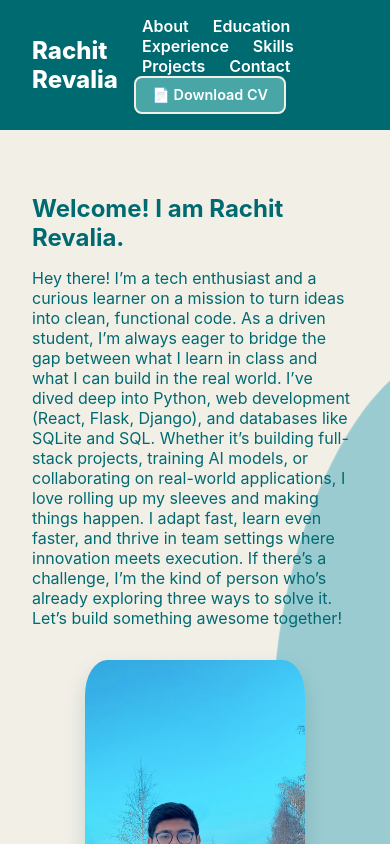
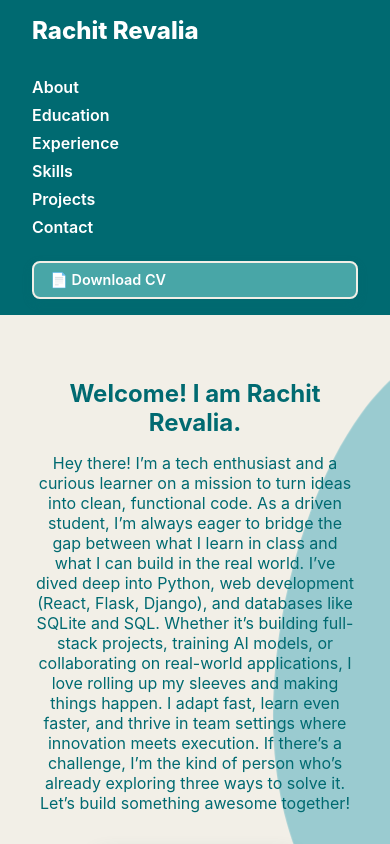
Before and after one commit to rachitrevalia/portfolio, a React (Create React App) app: page / in a window 390 px wide. Shown: the top 844 px of the page. Built offline with nearby package versions, Linux system fonts and the light colour scheme.

Commit message:
made it responsive

```diff
--- a/src/styles.css
+++ b/src/styles.css
@@ -395,3 +395,57 @@ svg {
 .project-link{
     text-decoration: none;
 }
+
+@media (max-width: 768px) {
+    header {
+      flex-direction: column;
+      align-items: flex-start;
+      gap: 1rem;
+    }
+
+    nav {
+      display: flex;
+      flex-direction: column;
+      width: 100%;
+      gap: 0.5rem;
+      margin-top: 1rem;
+    }
+
+    nav a {
+      margin-left: 0;
+    }
+
+    .about-content {
+      flex-direction: column;
+      align-items: center;
+      text-align: center;
+    }
+
+    .about-text, .about-photo {
+      flex: 1 1 100%;
+    }
+
+    .projects-container,
+    .contact-grid {
+      flex-direction: column;
+      align-items: center;
+    }
+
+    .prcard,
+    .contact-card {
+      width: 90%;
+      max-width: 400px;
+    }
+
+    .skill-bar-container {
+      width: 100%;
+    }
+
+    main section {
+      padding: 3rem 1rem;
+    }
+
+    .resume-btn.small {
+      margin: 1rem 0 0 0;
+    }
+  }
```
